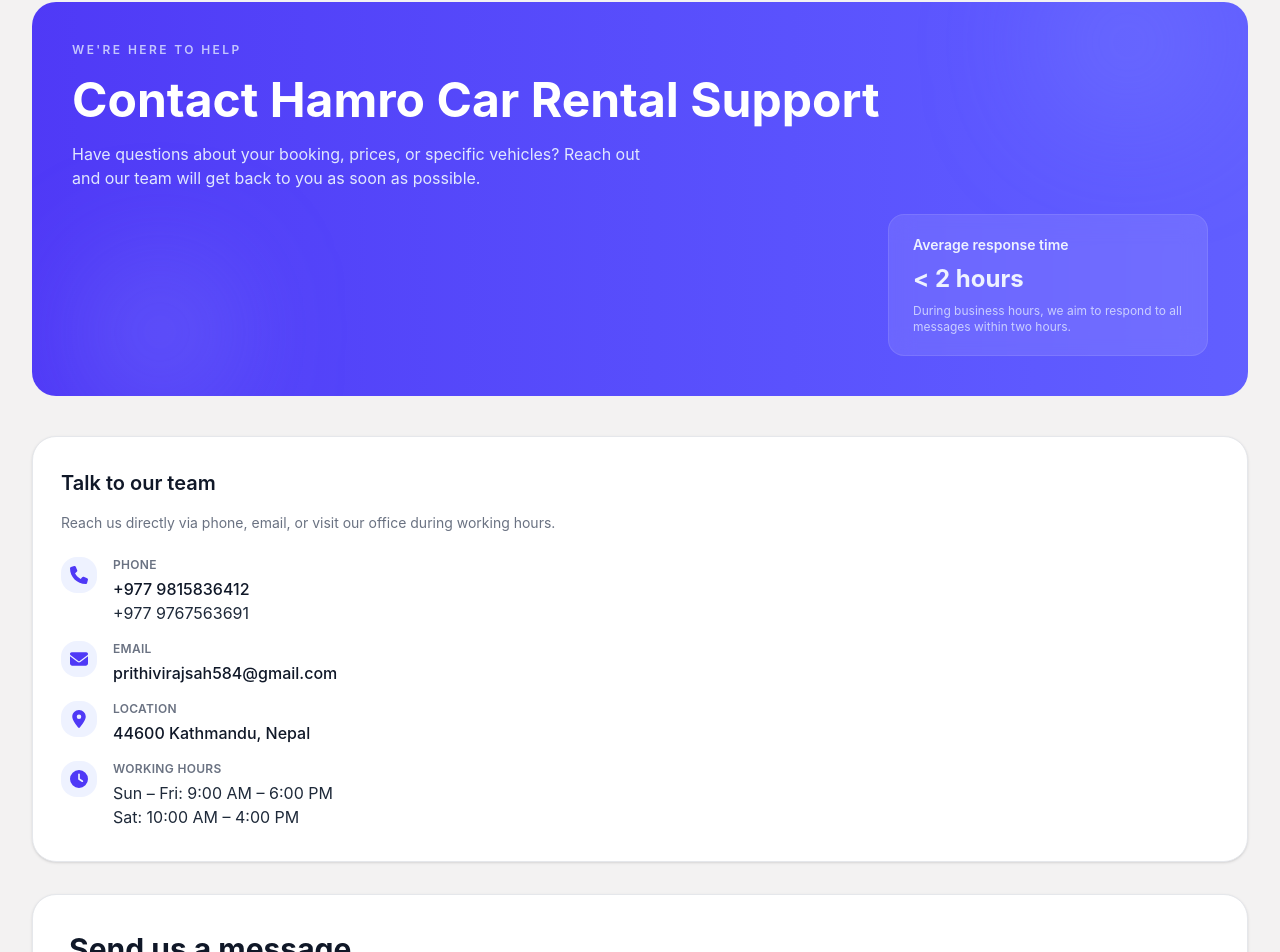
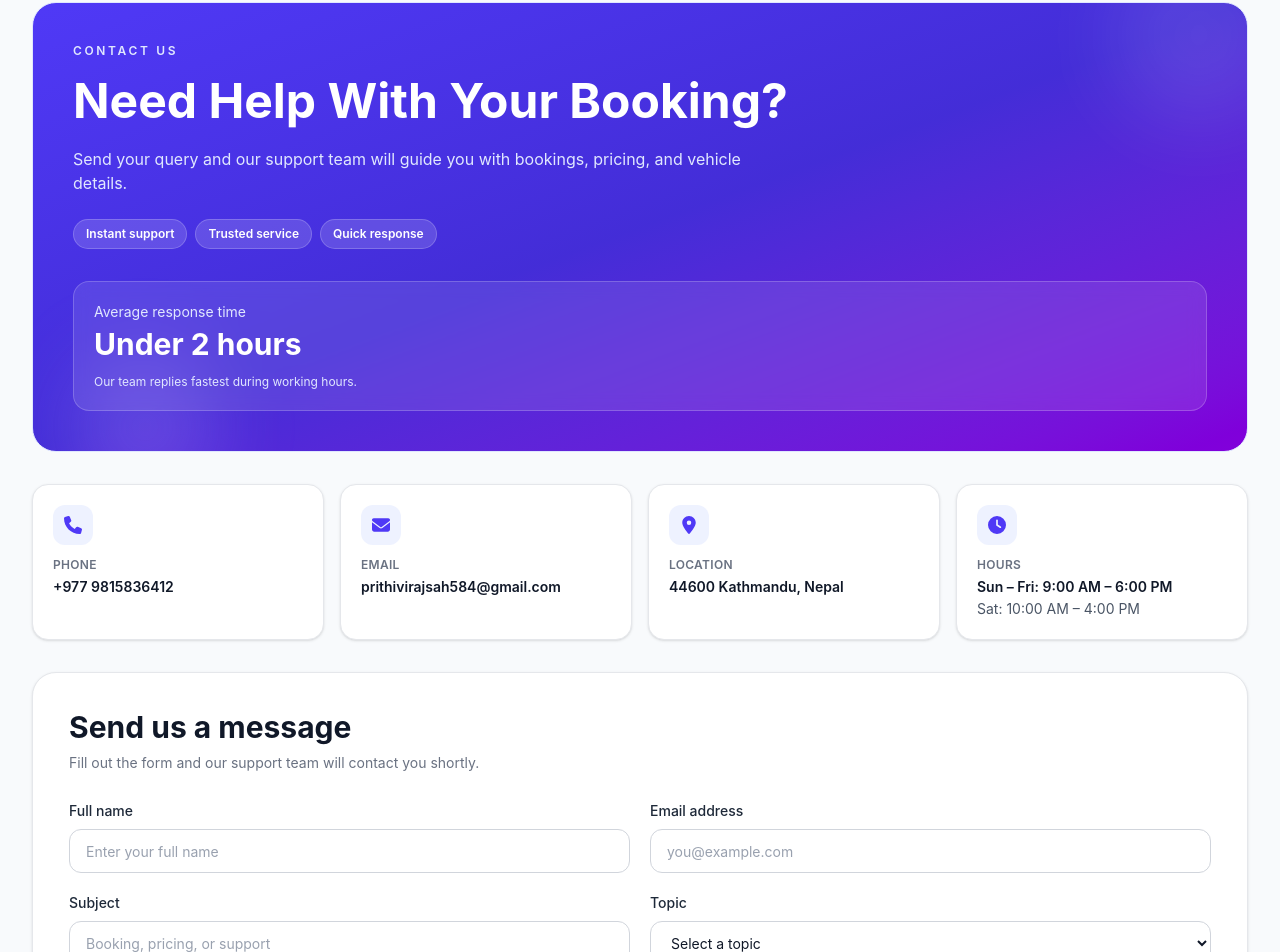
Before and after one commit to prithivirajsah/Hamrorental_frontend, a React (Vite) app: page /contact in a window 1280 px wide. Shown: the part 168-1120 px from the top of the page. Built offline with nearby package versions, Linux system fonts and the light colour scheme.

Commit message:
Conpleting Contact API and it will working

```diff
--- a/src/pages/Contact.jsx
+++ b/src/pages/Contact.jsx
@@ -2,6 +2,7 @@
 import { FaClock, FaEnvelope, FaLocationDot, FaPhone } from 'react-icons/fa6';
 import Header from '../components/Header';
 import Footer from '../components/Footer';
+import api from '../api';
 
 export default function Contact() {
   const [formData, setFormData] = useState({
@@ -12,6 +13,8 @@
     topic: '',
     message: '',
   });
+  const [isSubmitting, setIsSubmitting] = useState(false);
+  const [submitFeedback, setSubmitFeedback] = useState({ type: '', message: '' });
 
   const handleChange = (event) => {
     const { name, value } = event.target;
@@ -21,118 +24,131 @@
     }));
   };
 
-  const handleSubmit = (event) => {
+  const handleSubmit = async (event) => {
     event.preventDefault();
+
+    setSubmitFeedback({ type: '', message: '' });
+    setIsSubmitting(true);
+
+    const payload = {
+      full_name: formData.name.trim(),
+      email: formData.email.trim().toLowerCase(),
+      subject: formData.subject.trim(),
+      topic: formData.topic.trim(),
+      phone_number: formData.phone.trim() || undefined,
+      message: formData.message.trim(),
+    };
+
+    try {
+      const response = await api.sendContactMessage(payload);
+      setSubmitFeedback({
+        type: 'success',
+        message: response?.message || 'Your message has been sent successfully.',
+      });
+      setFormData({
+        name: '',
+        email: '',
+        phone: '',
+        subject: '',
+        topic: '',
+        message: '',
+      });
+    } catch (error) {
+      const detail = error?.response?.data?.detail;
+
+      let errorMessage = 'Failed to send message. Please try again.';
+      if (Array.isArray(detail) && detail.length > 0) {
+        errorMessage = detail[0]?.msg || errorMessage;
+      } else if (typeof detail === 'string') {
+        errorMessage = detail;
+      }
+
+      setSubmitFeedback({ type: 'error', message: errorMessage });
+    } finally {
+      setIsSubmitting(false);
+    }
   };
 
+  const contactCards = [
+    {
+      label: 'Phone',
+      value: '+977 9815836412',
+      icon: FaPhone,
+    },
+    {
+      label: 'Email',
+      value: 'prithivirajsah584@gmail.com',
+      icon: FaEnvelope,
+    },
+    {
+      label: 'Location',
+      value: '44600 Kathmandu, Nepal',
+      icon: FaLocationDot,
+    },
+    {
+      label: 'Hours',
+      value: 'Sun – Fri: 9:00 AM – 6:00 PM',
+      subValue: 'Sat: 10:00 AM – 4:00 PM',
+      icon: FaClock,
+    },
+  ];
+
   return (
-    <div className="min-h-screen bg-[#F3F2F2]">
+    <div className="min-h-screen bg-slate-50">
       <Header />
 
-      <main className="max-w-7xl mx-auto px-4 sm:px-6 lg:px-8 py-10 sm:py-14">
-        {/* Hero Card */}
-        <section className="mb-10">
-          <div className="relative overflow-hidden rounded-3xl bg-gradient-to-r from-indigo-600 to-indigo-500 px-6 py-8 sm:px-10 sm:py-10">
-            <div className="pointer-events-none absolute inset-0">
-              <div className="absolute -top-10 right-10 h-40 w-40 rounded-full bg-indigo-400/40 blur-3xl" />
-              <div className="absolute bottom-0 left-16 h-32 w-32 rounded-full bg-indigo-300/30 blur-3xl" />
+      <main className="max-w-7xl mx-auto px-4 sm:px-6 lg:px-8 py-10 sm:py-14 space-y-8">
+        <section className="rounded-3xl border border-indigo-100 bg-gradient-to-br from-indigo-600 via-indigo-700 to-purple-700 text-white p-7 sm:p-10 overflow-hidden relative">
+          <div className="absolute -top-14 -right-10 h-44 w-44 rounded-full bg-white/10 blur-2xl" />
+          <div className="absolute -bottom-12 left-10 h-36 w-36 rounded-full bg-purple-300/20 blur-2xl" />
+
+          <div className="relative grid gap-8 lg:grid-cols-[1.4fr,1fr]">
+            <div>
+              <p className="text-xs uppercase tracking-[0.22em] font-semibold text-indigo-100 mb-3">Contact Us</p>
+              <h1 className="text-3xl sm:text-4xl lg:text-5xl font-bold leading-tight">Need Help With Your Booking?</h1>
+              <p className="text-indigo-100 mt-4 text-sm sm:text-base max-w-2xl">
+                Send your query and our support team will guide you with bookings, pricing, and vehicle details.
+              </p>
+
+              <div className="mt-6 flex flex-wrap gap-2">
+                {['Instant support', 'Trusted service', 'Quick response'].map((item) => (
+                  <span key={item} className="px-3 py-1.5 rounded-full text-xs font-semibold bg-white/15 border border-white/20">
+                    {item}
+                  </span>
+                ))}
+              </div>
             </div>
 
-            <div className="relative grid gap-6 md:grid-cols-[2fr,1.3fr] items-center">
-              <div>
-                <p className="text-xs font-semibold uppercase tracking-[0.2em] text-indigo-100/80 mb-3">
-                  We&apos;re here to help
-                </p>
-                <h1 className="text-3xl sm:text-4xl lg:text-5xl font-bold text-white leading-tight mb-3">
-                  Contact Hamro  Car Rental Support
-                </h1>
-                <p className="text-sm sm:text-base text-indigo-100 max-w-xl">
-                  Have questions about your booking, prices, or specific vehicles? Reach out and our team will
-                  get back to you as soon as possible.
-                </p>
-              </div>
-
-              <div className="hidden md:flex justify-end">
-                <div className="rounded-2xl bg-white/10 backdrop-blur-md px-6 py-5 text-sm text-indigo-50 border border-white/10 max-w-xs">
-                  <p className="font-semibold mb-2">Average response time</p>
-                  <p className="text-2xl font-bold">&lt; 2 hours</p>
-                  <p className="mt-2 text-xs text-indigo-100/80">
-                    During business hours, we aim to respond to all messages within two hours.
-                  </p>
-                </div>
-              </div>
+            <div className="rounded-2xl border border-white/20 bg-white/10 backdrop-blur-sm p-5">
+              <p className="text-sm text-indigo-100">Average response time</p>
+              <p className="text-3xl font-bold mt-1">Under 2 hours</p>
+              <p className="text-xs text-indigo-100 mt-3">Our team replies fastest during working hours.</p>
             </div>
           </div>
         </section>
 
-        {/* Content */}
-        <section className="grid grid-cols-1 gap-8 lg:grid-cols-[1.1fr,1.2fr]">
-          {/* Left: Contact Info + Visit Us */}
-          <div className="space-y-6">
-            <div className="bg-white text-gray-900 px-7 py-8 rounded-3xl shadow-sm border border-gray-200">
-              <h2 className="text-xl font-semibold text-gray-900 mb-4">Talk to our team</h2>
-              <p className="text-sm text-gray-500 mb-6">
-                Reach us directly via phone, email, or visit our office during working hours.
-              </p>
-              <ul className="space-y-4 text-sm sm:text-base">
-                <li className="flex items-start gap-4">
-                  <div className="flex h-9 w-9 items-center justify-center rounded-2xl bg-indigo-50 text-indigo-600">
-                    <FaPhone className="text-lg" />
-                  </div>
-                  <div>
-                    <p className="text-xs font-semibold uppercase tracking-wide text-gray-500">Phone</p>
-                    <p className="mt-1 font-medium text-gray-900">+977 9815836412</p>
-                    <p className="text-gray-800">+977 9767563691</p>
-                  </div>
-                </li>
-                <li className="flex items-start gap-4">
-                  <div className="flex h-9 w-9 items-center justify-center rounded-2xl bg-indigo-50 text-indigo-600">
-                    <FaEnvelope className="text-lg" />
-                  </div>
-                  <div>
-                    <p className="text-xs font-semibold uppercase tracking-wide text-gray-500">Email</p>
-                    <p className="mt-1 font-medium text-gray-900">prithivirajsah584@gmail.com</p>
-                  </div>
-                </li>
-                <li className="flex items-start gap-4">
-                  <div className="flex h-9 w-9 items-center justify-center rounded-2xl bg-indigo-50 text-indigo-600">
-                    <FaLocationDot className="text-lg" />
-                  </div>
-                  <div>
-                    <p className="text-xs font-semibold uppercase tracking-wide text-gray-500">Location</p>
-                    <p className="mt-1 font-medium text-gray-900">44600 Kathmandu, Nepal</p>
-                  </div>
-                </li>
-                <li className="flex items-start gap-4">
-                  <div className="flex h-9 w-9 items-center justify-center rounded-2xl bg-indigo-50 text-indigo-600">
-                    <FaClock className="text-lg" />
-                  </div>
-                  <div>
-                    <p className="text-xs font-semibold uppercase tracking-wide text-gray-500">Working hours</p>
-                    <p className="mt-1 text-gray-800">
-                      Sun – Fri: 9:00 AM – 6:00 PM
-                      <br />
-                      Sat: 10:00 AM – 4:00 PM
-                    </p>
-                  </div>
-                </li>
-              </ul>
-            </div>
-          </div>
+        <section className="grid grid-cols-1 sm:grid-cols-2 lg:grid-cols-4 gap-4">
+          {contactCards.map(({ label, value, subValue, icon: Icon }) => (
+            <article key={label} className="rounded-2xl border border-gray-200 bg-white p-5 shadow-sm">
+              <div className="h-10 w-10 rounded-xl bg-indigo-50 text-indigo-600 flex items-center justify-center mb-3">
+                <Icon className="text-lg" />
+              </div>
+              <p className="text-xs uppercase tracking-wide text-gray-500 font-semibold">{label}</p>
+              <p className="text-sm font-semibold text-gray-900 mt-1 break-words">{value}</p>
+              {subValue && <p className="text-sm text-gray-600 mt-0.5">{subValue}</p>}
+            </article>
+          ))}
+        </section>
 
-          {/* Right: Contact Form */}
-          <div className="bg-white p-7 sm:p-9 text-gray-900 rounded-3xl shadow-sm border border-gray-200">
+        <section className="grid grid-cols-1 lg:grid-cols-[1.2fr,0.8fr] gap-8">
+          <div className="rounded-3xl border border-gray-200 bg-white p-7 sm:p-9 shadow-sm">
             <h2 className="text-2xl sm:text-3xl font-bold text-gray-900 mb-2">Send us a message</h2>
-            <p className="text-sm text-gray-500 mb-7">
-              Fill out the form below and our support team will contact you shortly.
-            </p>
+            <p className="text-sm text-gray-500 mb-7">Fill out the form and our support team will contact you shortly.</p>
 
             <form onSubmit={handleSubmit} className="space-y-5">
               <div className="grid grid-cols-1 sm:grid-cols-2 gap-5">
                 <div>
-                  <label htmlFor="name" className="block text-sm font-medium text-gray-800 mb-2">
-                    Full name
-                  </label>
+                  <label htmlFor="name" className="block text-sm font-medium text-gray-800 mb-2">Full name</label>
                   <input
                     id="name"
                     name="name"
@@ -140,14 +156,13 @@
                     value={formData.name}
                     onChange={handleChange}
                     placeholder="Enter your full name"
-                    className="w-full h-11 rounded-2xl border border-gray-300 bg-white text-gray-900 placeholder:text-gray-400 px-4 text-sm outline-none focus:border-indigo-500 focus:ring-2 focus:ring-indigo-100"
+                    required
+                    className="w-full h-11 rounded-xl border border-gray-300 bg-white text-gray-900 placeholder:text-gray-400 px-4 text-sm outline-none focus:border-indigo-500 focus:ring-2 focus:ring-indigo-100"
                   />
                 </div>
 
                 <div>
-                  <label htmlFor="email" className="block text-sm font-medium text-gray-800 mb-2">
-                    Email address
-                  </label>
+                  <label htmlFor="email" className="block text-sm font-medium text-gray-800 mb-2">Email address</label>
                   <input
                     id="email"
                     name="email"
@@ -155,37 +170,36 @@
                     value={formData.email}
                     onChange={handleChange}
                     placeholder="you@example.com"
-                    className="w-full h-11 rounded-2xl border border-gray-300 bg-white text-gray-900 placeholder:text-gray-400 px-4 text-sm outline-none focus:border-indigo-500 focus:ring-2 focus:ring-indigo-100"
+                    required
+                    className="w-full h-11 rounded-xl border border-gray-300 bg-white text-gray-900 placeholder:text-gray-400 px-4 text-sm outline-none focus:border-indigo-500 focus:ring-2 focus:ring-indigo-100"
                   />
                 </div>
               </div>
 
               <div className="grid grid-cols-1 sm:grid-cols-2 gap-5">
                 <div>
-                  <label htmlFor="subject" className="block text-sm font-medium text-gray-800 mb-2">
-                    Subject
-                  </label>
+                  <label htmlFor="subject" className="block text-sm font-medium text-gray-800 mb-2">Subject</label>
                   <input
                     id="subject"
                     name="subject"
                     type="text"
                     value={formData.subject}
                     onChange={handleChange}
-                    placeholder="Booking inquiry, pricing question, etc."
-                    className="w-full h-11 rounded-2xl border border-gray-300 bg-white text-gray-900 placeholder:text-gray-400 px-4 text-sm outline-none focus:border-indigo-500 focus:ring-2 focus:ring-indigo-100"
+                    placeholder="Booking, pricing, or support"
+                    required
+                    className="w-full h-11 rounded-xl border border-gray-300 bg-white text-gray-900 placeholder:text-gray-400 px-4 text-sm outline-none focus:border-indigo-500 focus:ring-2 focus:ring-indigo-100"
                   />
                 </div>
 
                 <div>
-                  <label htmlFor="topic" className="block text-sm font-medium text-gray-800 mb-2">
-                    Topic
-                  </label>
+                  <label htmlFor="topic" className="block text-sm font-medium text-gray-800 mb-2">Topic</label>
                   <select
                     id="topic"
                     name="topic"
                     value={formData.topic}
                     onChange={handleChange}
-                    className="w-full h-11 rounded-2xl border border-gray-300 bg-white text-gray-900 px-4 text-sm outline-none focus:border-indigo-500 focus:ring-2 focus:ring-indigo-100"
+                    required
+                    className="w-full h-11 rounded-xl border border-gray-300 bg-white text-gray-900 px-4 text-sm outline-none focus:border-indigo-500 focus:ring-2 focus:ring-indigo-100"
                   >
                     <option value="">Select a topic</option>
                     <option value="booking">New booking</option>
@@ -198,9 +212,7 @@
               </div>
 
               <div>
-                <label htmlFor="phone" className="block text-sm font-medium text-gray-800 mb-2">
-                  Phone number (optional)
-                </label>
+                <label htmlFor="phone" className="block text-sm font-medium text-gray-800 mb-2">Phone number (optional)</label>
                 <input
                   id="phone"
                   name="phone"
@@ -208,30 +220,40 @@
                   value={formData.phone}
                   onChange={handleChange}
                   placeholder="+977 98XXXXXXXX"
-                  className="w-full h-11 rounded-2xl border border-gray-300 bg-white text-gray-900 placeholder:text-gray-400 px-4 text-sm outline-none focus:border-indigo-500 focus:ring-2 focus:ring-indigo-100"
+                  className="w-full h-11 rounded-xl border border-gray-300 bg-white text-gray-900 placeholder:text-gray-400 px-4 text-sm outline-none focus:border-indigo-500 focus:ring-2 focus:ring-indigo-100"
                 />
               </div>
 
               <div>
-                <label htmlFor="message" className="block text-sm font-medium text-gray-800 mb-2">
-                  Message
-                </label>
+                <label htmlFor="message" className="block text-sm font-medium text-gray-800 mb-2">Message</label>
                 <textarea
                   id="message"
                   name="message"
                   rows={6}
                   value={formData.message}
                   onChange={handleChange}
-                  placeholder="Tell us a bit about what you need help with..."
-                  className="w-full rounded-2xl border border-gray-300 bg-white text-gray-900 placeholder:text-gray-400 px-4 py-3 text-sm outline-none resize-none focus:border-indigo-500 focus:ring-2 focus:ring-indigo-100"
+                  placeholder="Tell us about your requirement..."
+                  required
+                  className="w-full rounded-xl border border-gray-300 bg-white text-gray-900 placeholder:text-gray-400 px-4 py-3 text-sm outline-none resize-none focus:border-indigo-500 focus:ring-2 focus:ring-indigo-100"
                 />
               </div>
 
+              {submitFeedback.message && (
+                <p
+                  className={`text-sm ${
+                    submitFeedback.type === 'success' ? 'text-green-600' : 'text-red-600'
+                  }`}
+                >
+                  {submitFeedback.message}
+                </p>
+              )}
+
               <button
                 type="submit"
-                className="w-full h-11 sm:h-12 rounded-2xl bg-[#FF9E0C] text-white text-sm sm:text-base font-semibold flex items-center justify-center gap-2 shadow-sm hover:brightness-110 transition"
+                disabled={isSubmitting}
+                className="w-full h-11 sm:h-12 rounded-xl bg-[#FF9E0C] text-white text-sm sm:text-base font-semibold hover:brightness-110 transition disabled:opacity-70 disabled:cursor-not-allowed"
               >
-                Send message
+                {isSubmitting ? 'Sending...' : 'Send Message'}
               </button>
             </form>
           </div>
```
Also changed, not shown: src/lib/googleIdentity.js (deleted, +0 -60 lines), src/pages/Login.jsx (+1 -50 lines), src/pages/Register.jsx (+1 -41 lines), src/pages/car-rental/Hero.jsx (+15 -3 lines), src/pages/EmailMarketing.jsx (deleted).
